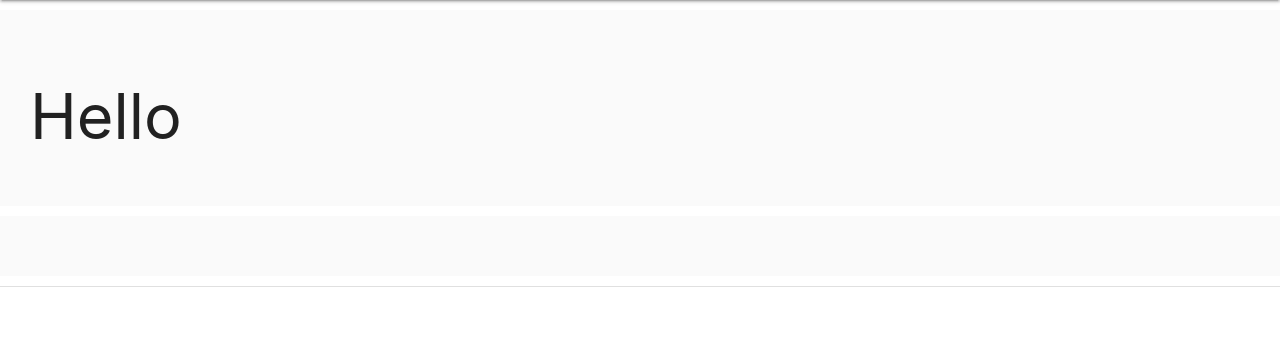
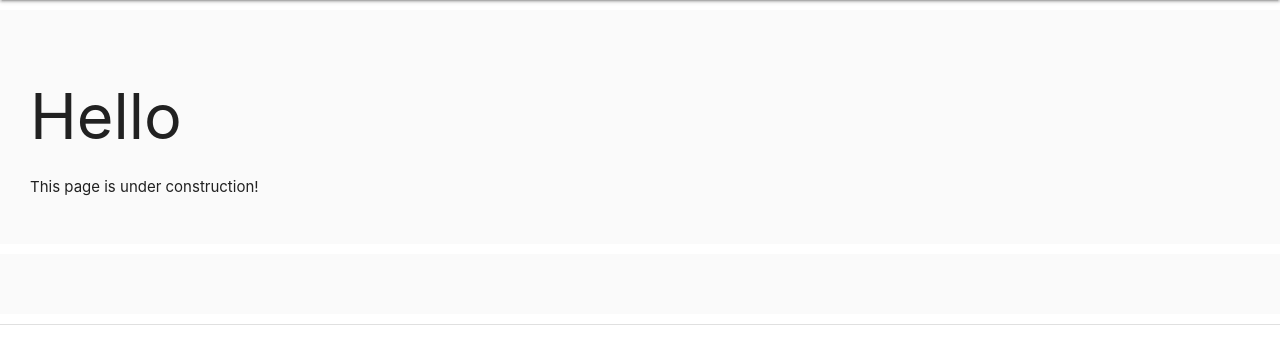
Before and after one commit to moohere/portfolio_website, a Django app: page / in a window 1280 px wide. Shown: the part 64-428 px from the top of the page. Run offline with Django 3.2, Linux system fonts and the light colour scheme; data that the repository does not hold is empty; some libraries are stand-ins or nearby versions.

```diff
--- a/projects/templates/projects/home.html
+++ b/projects/templates/projects/home.html
@@ -38,6 +38,7 @@
     <div class="section grey lighten-5" id="first">
         <div class="">
             <h1>Hello</h1>
+            <p>This page is under construction!</p>
         </div>
     </div>
 
```
